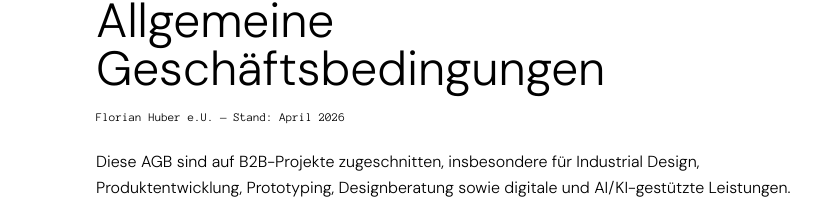
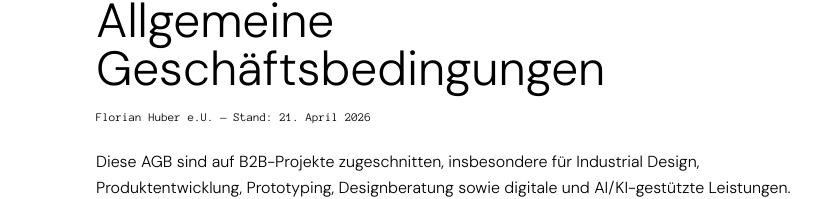
Before and after one commit to ideawithflo/portfolio, a Next.js app in the folder web/: page /agb in a window 1280 px wide. Shown: the part 163-362 px from the top of the page, without its empty margins (184-1012 px from the left). Built offline with nearby package versions, Linux system fonts and the light colour scheme.

Commit message:
Update AGB effective date

```diff
--- a/web/app/agb/page.tsx
+++ b/web/app/agb/page.tsx
@@ -323,7 +323,7 @@
       <div className="pt-32 pb-24 px-6 max-w-3xl mx-auto">
         <p className="font-mono text-xs tracking-widest uppercase opacity-100 mb-4">Legal</p>
         <h1 className="text-5xl font-light mb-4">Allgemeine Geschäftsbedingungen</h1>
-        <p className="font-mono text-xs opacity-100 mb-6">Florian Huber e.U. — Stand: April 2026</p>
+        <p className="font-mono text-xs opacity-100 mb-6">Florian Huber e.U. — Stand: 21. April 2026</p>
         <p className="font-light opacity-100 leading-relaxed mb-16">
           Diese AGB sind auf B2B-Projekte zugeschnitten, insbesondere für Industrial Design, Produktentwicklung,
           Prototyping, Designberatung sowie digitale und AI/KI-gestützte Leistungen.
```
